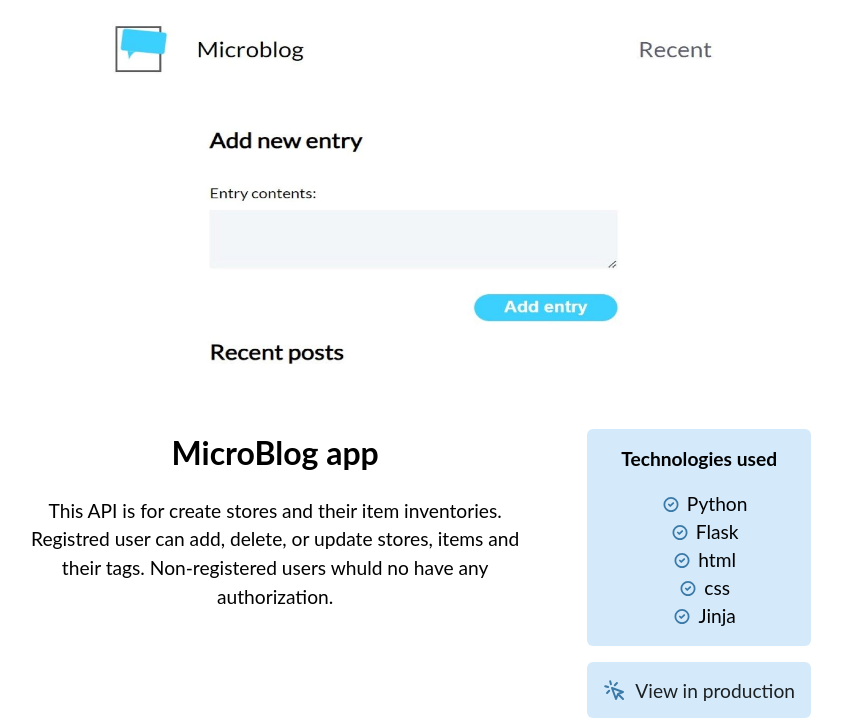
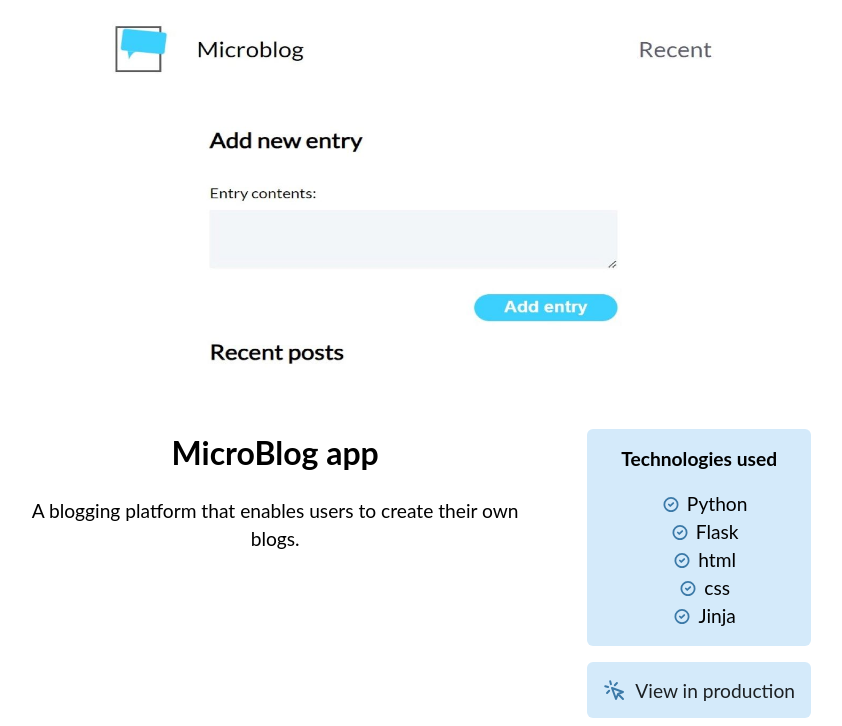
Before and after one commit to Oresh25/portfolio, a Flask app: page /projects/MicroBlog in a window 1280 px wide. Shown: the part 154-880 px from the top of the page, without its empty margins (229-1071 px from the left). Run offline with Flask 3, Linux system fonts and the light colour scheme.

Commit message:
microblog details and tech

```diff
--- a/templates/project_MicroBlog.html
+++ b/templates/project_MicroBlog.html
@@ -11,9 +11,7 @@
                 <h2 class="project__heading">{{ project['name'] }}</h2>
 
                 <p>
-                    This API is for create stores and their item inventories. Registred user can add, delete, or update
-                    stores, items and their tags. Non-registered users whuld no have any authorization.
-
+                    A blogging platform that enables users to create their own blogs.
                 </p>
 
             </article>
```
